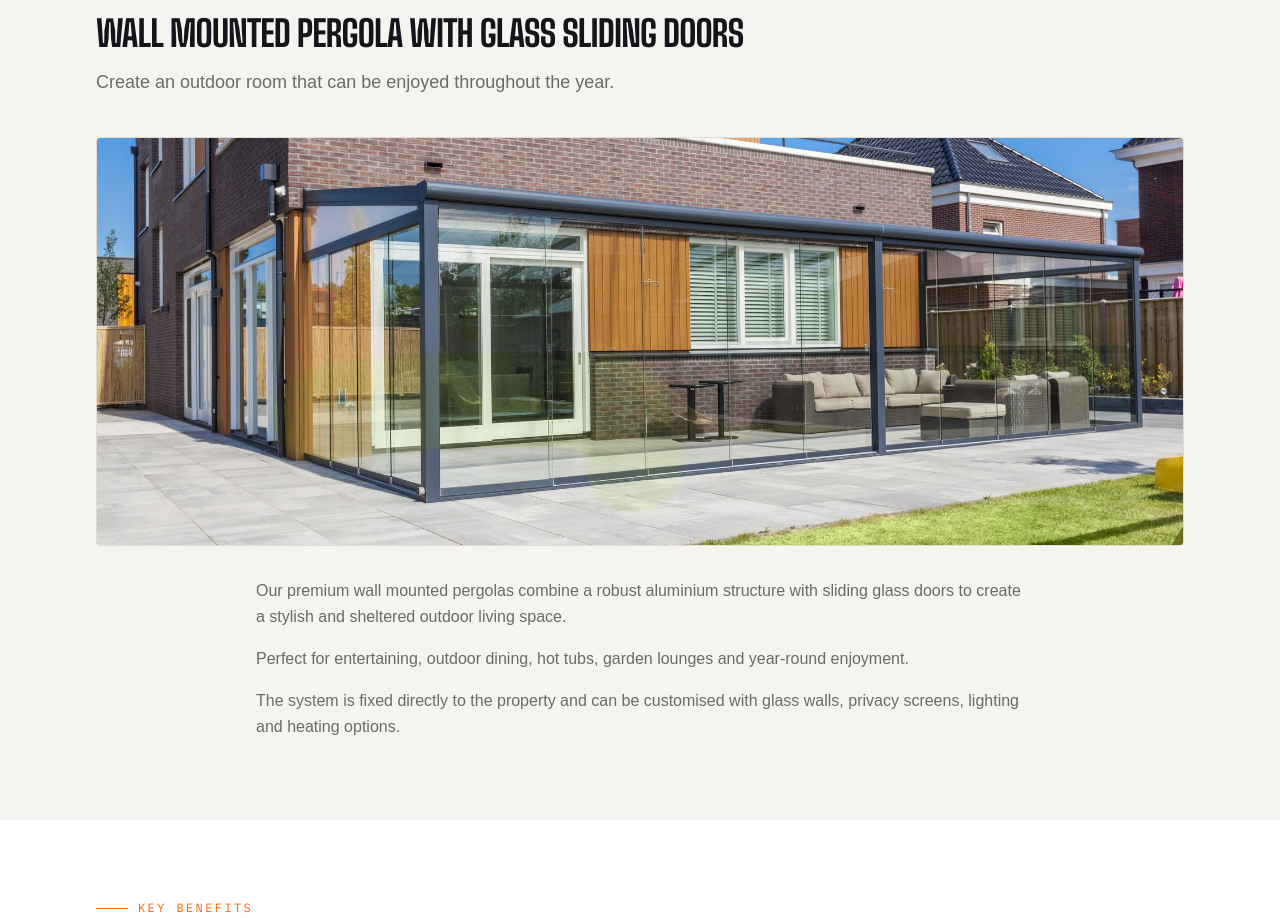
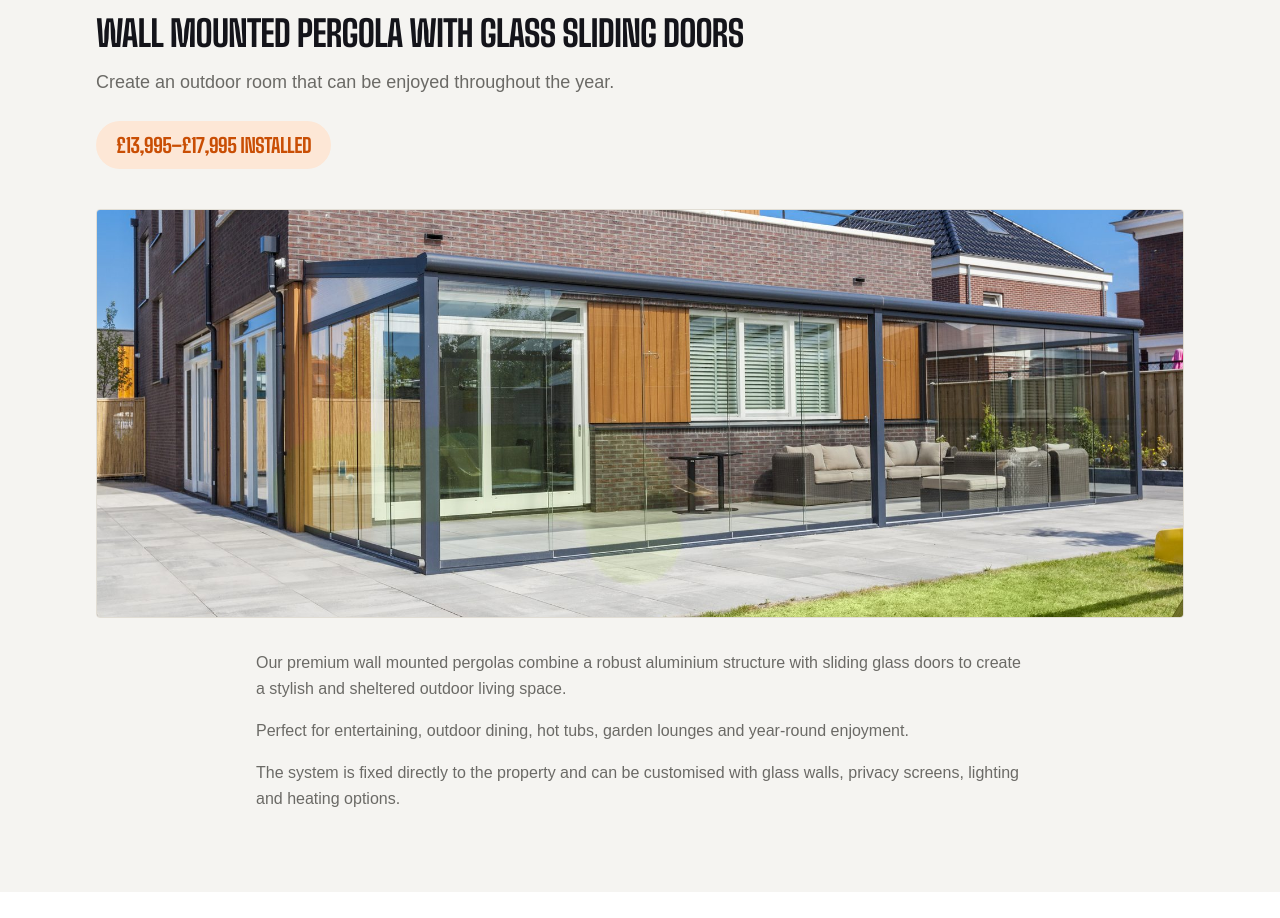
Before and after one commit to jasonkazakos-cpu/zebra-trades-website, a Next.js app: page /pergolas in a window 1280 px wide. Shown: the part 3224-4142 px from the top of the page. Built offline with nearby package versions, Linux system fonts and the light colour scheme; a web font is replaced by a local one.

Commit message:
Add price range badge to Premium Product hero section

```diff
--- a/app/pergolas/page.tsx
+++ b/app/pergolas/page.tsx
@@ -227,6 +227,9 @@ export default function PergolasPage() {
             title="Wall Mounted Pergola With Glass Sliding Doors"
             subtitle="Create an outdoor room that can be enjoyed throughout the year."
           />
+          <p className="mt-6 inline-flex items-center gap-2 rounded-full bg-accent-soft px-5 py-2.5 font-display text-lg font-bold uppercase tracking-tight text-accent-dark sm:text-xl">
+            £13,995–£17,995 Installed
+          </p>
           <div className="mt-10 overflow-hidden rounded-sm border border-line">
             {/* eslint-disable-next-line @next/next/no-img-element */}
             <img
```
